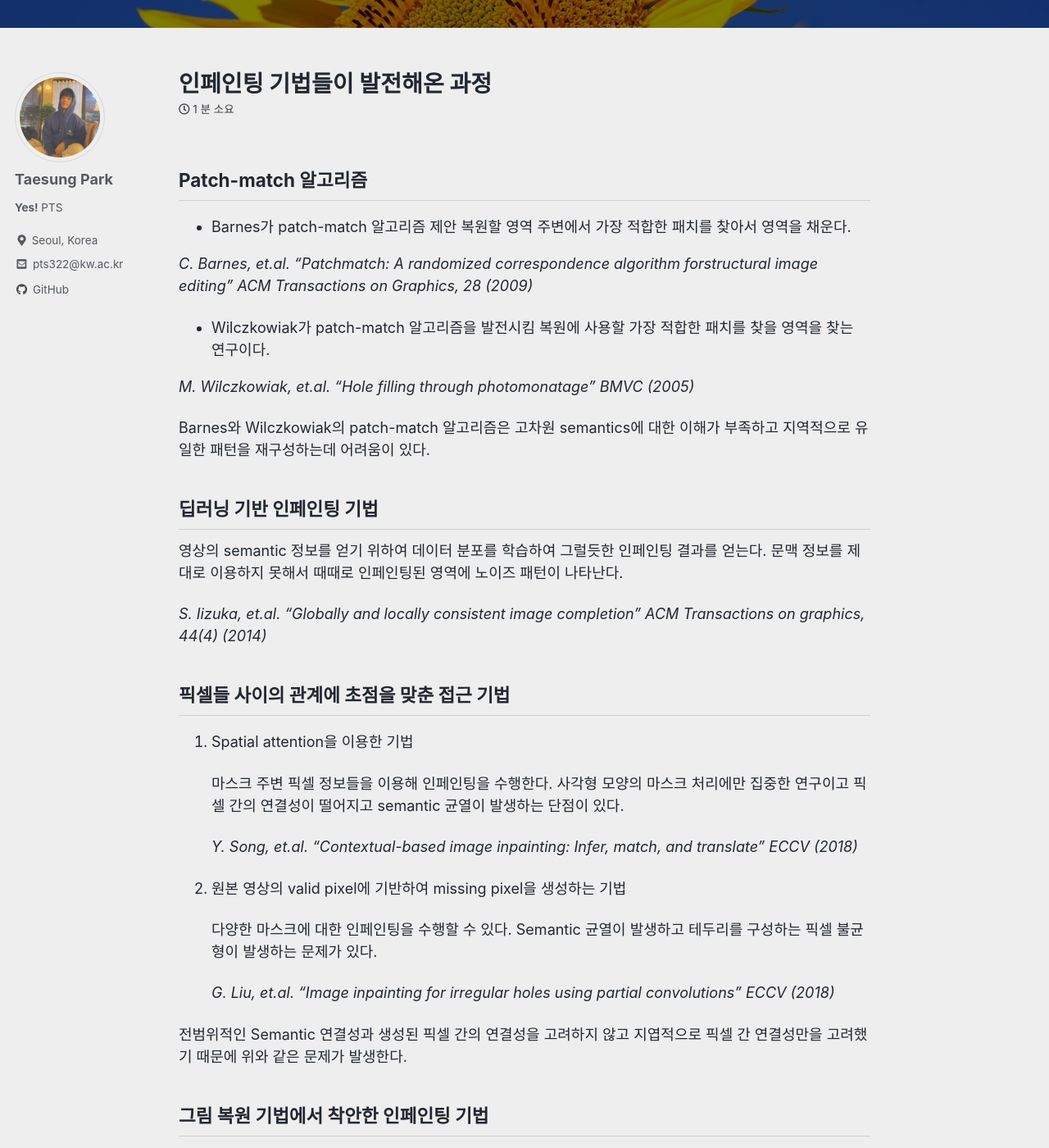
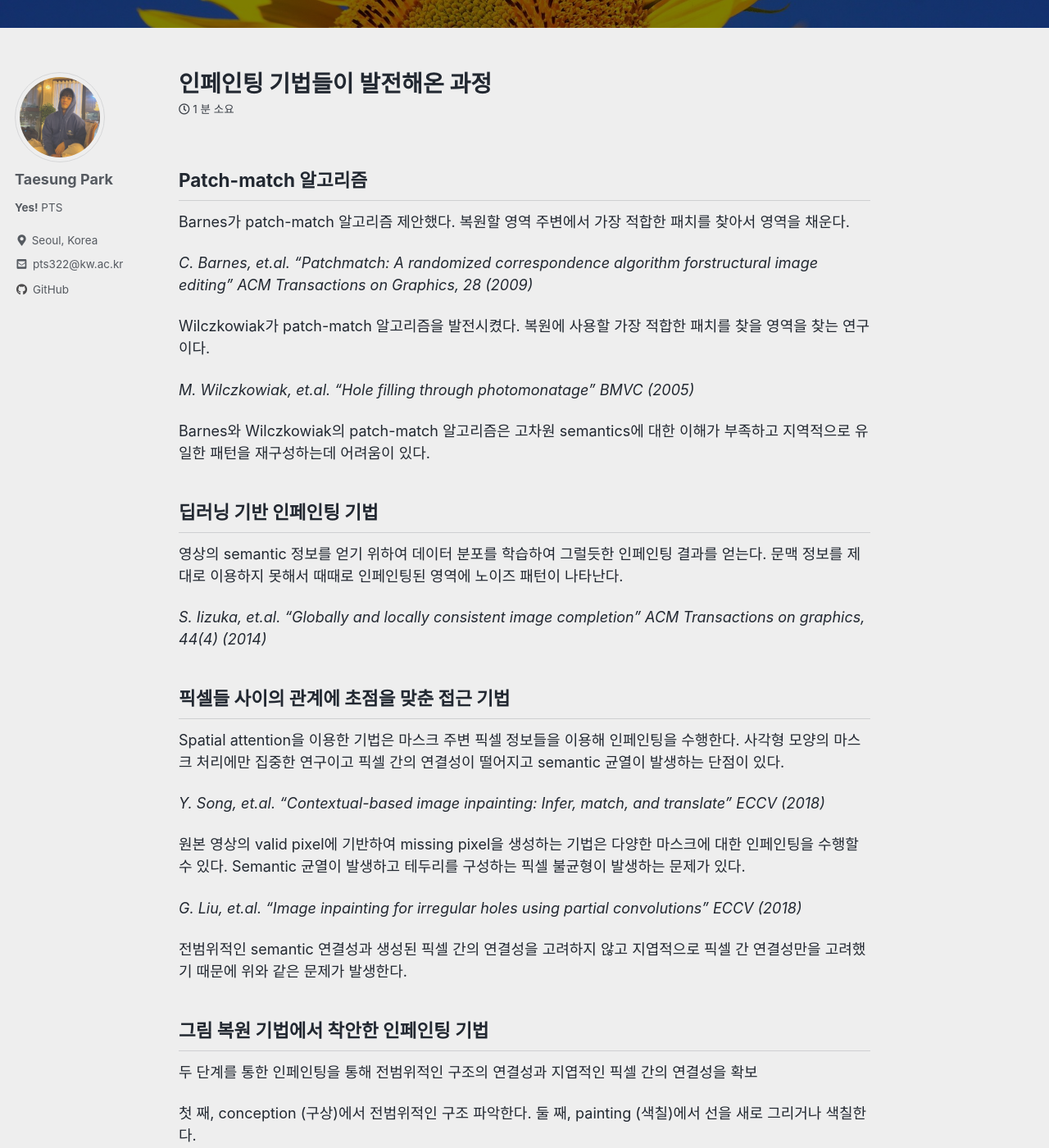
Before and after one commit to kkamankun/kkamankun.github.io, a Jekyll site: the page built from _posts/2021-01-07-JARA_inpaintingHistory.md, in a window 1280 px wide and 1400 px high, scrolled down 213 px. Shown: the whole window at 82% size. Built offline with Jekyll 4.4.1, drawn with Linux system fonts in a browser that asks for light colours; cached includes are drawn as plain includes; comment, search, counter and statistics services are not loaded; some of the changed text lies outside the part shown.

Commit message:
rewrite inpainting history

```diff
--- a/_posts/2021-01-07-JARA_inpaintingHistory.md
+++ b/_posts/2021-01-07-JARA_inpaintingHistory.md
@@ -6,13 +6,12 @@ categories:
 ---
 Patch-match 알고리즘
 ---
-- Barnes가 patch-match 알고리즘 제안
+Barnes가 patch-match 알고리즘 제안했다.
 복원할 영역 주변에서 가장 적합한 패치를 찾아서 영역을 채운다.
 
 *C. Barnes, et.al. "Patchmatch: A randomized correspondence algorithm forstructural image editing" ACM Transactions on Graphics, 28 (2009)*
 
-- Wilczkowiak가 patch-match 알고리즘을 발전시킴
-복원에 사용할 가장 적합한 패치를 찾을 영역을 찾는 연구이다.
+Wilczkowiak가 patch-match 알고리즘을 발전시켰다. 복원에 사용할 가장 적합한 패치를 찾을 영역을 찾는 연구이다.
 
 *M. Wilczkowiak, et.al. "Hole filling through photomonatage" BMVC (2005)*
 
@@ -27,32 +26,22 @@ Barnes와 Wilczkowiak의 patch-match 알고리즘은 고차원 semantics에 대
 
 픽셀들 사이의 관계에 초점을 맞춘 접근 기법
 ---
-1. Spatial attention을 이용한 기법
+Spatial attention을 이용한 기법은 마스크 주변 픽셀 정보들을 이용해 인페인팅을  수행한다. 사각형 모양의 마스크 처리에만 집중한 연구이고 픽셀 간의 연결성이 떨어지고 semantic 균열이 발생하는 단점이 있다.
 
-    마스크 주변 픽셀 정보들을 이용해 인페인팅을 수행한다. 사각형 모양의 마스크 처리에만 집중한 연구이고 픽셀 간의 연결성이 떨어지고 semantic 균열이 발생하는 단점이 있다.
+*Y. Song, et.al. "Contextual-based image inpainting: Infer, match, and translate" ECCV (2018)*
 
-    *Y. Song, et.al. "Contextual-based image inpainting: Infer, match, and translate" ECCV (2018)*
+원본 영상의 valid pixel에 기반하여 missing pixel을 생성하는 기법은 다양한 마스크에 대한 인페인팅을 수행할 수 있다. Semantic 균열이 발생하고 테두리를 구성하는 픽셀 불균형이 발생하는 문제가 있다.
 
-2. 원본 영상의 valid pixel에 기반하여 missing pixel을 생성하는 기법
+*G. Liu, et.al. "Image inpainting for irregular holes using partial convolutions" ECCV (2018)*
 
-    다양한 마스크에 대한 인페인팅을 수행할 수 있다. Semantic 균열이 발생하고 테두리를 구성하는 픽셀 불균형이 발생하는 문제가 있다.
-
-    *G. Liu, et.al. "Image inpainting for irregular holes using partial convolutions" ECCV (2018)*
-
-전범위적인 Semantic 연결성과 생성된 픽셀 간의 연결성을 고려하지 않고 지엽적으로 픽셀 간 연결성만을 고려했기 때문에 위와 같은 문제가 발생한다.
+전범위적인 semantic 연결성과 생성된 픽셀 간의 연결성을 고려하지 않고 지엽적으로 픽셀 간 연결성만을 고려했기 때문에 위와 같은 문제가 발생한다.
 
 
 그림 복원 기법에서 착안한 인페인팅 기법
 ---
 두 단계를 통한 인페인팅을 통해 전범위적인 구조의 연결성과 지엽적인 픽셀 간의 연결성을 확보
 
-1. Conception (구상)
-
-    전범위적인 구조 파악
-
-2. Painting (색칠)
-
-    선을 새로 그리거나 색칠
+첫 째, conception (구상)에서 전범위적인 구조 파악한다. 둘 째, painting (색칠)에서 선을 새로 그리거나 색칠한다.
 
 CSA (Coherent Semantic Attention) layer 제안
 ---
```
